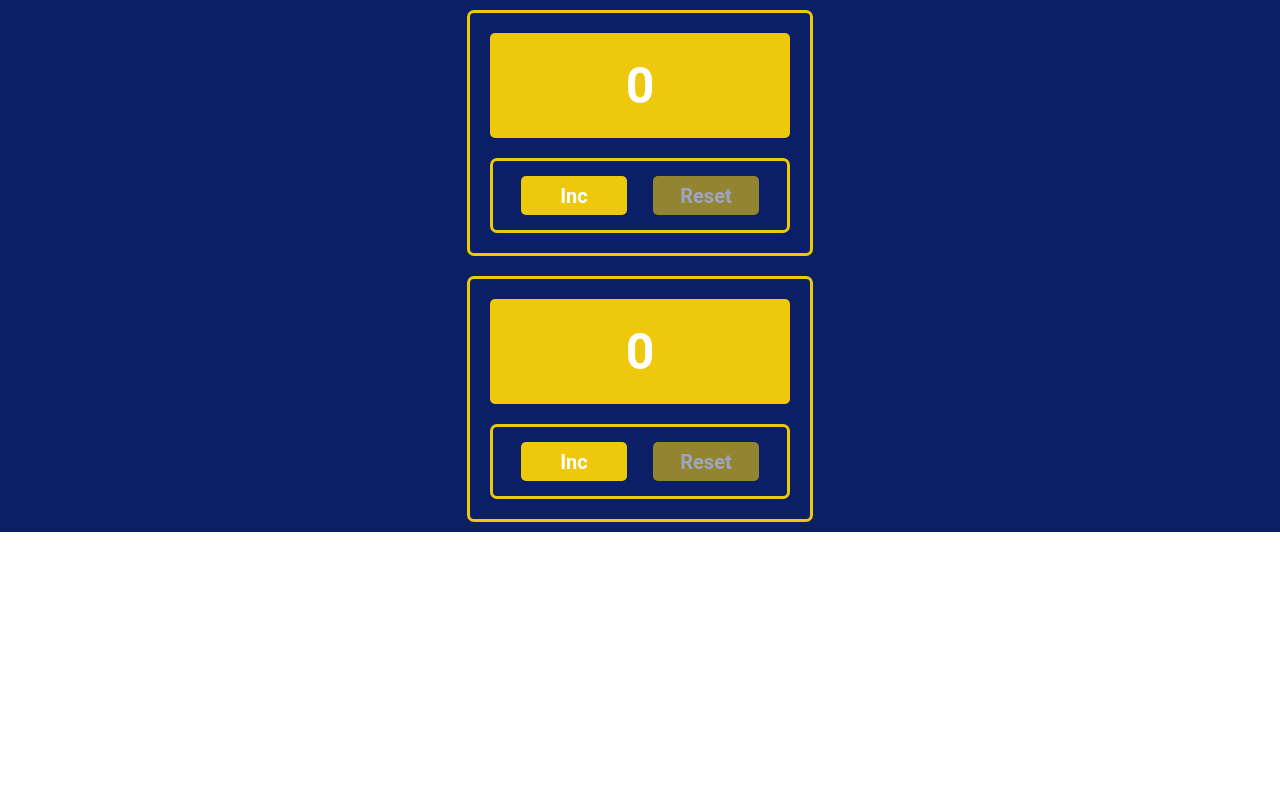
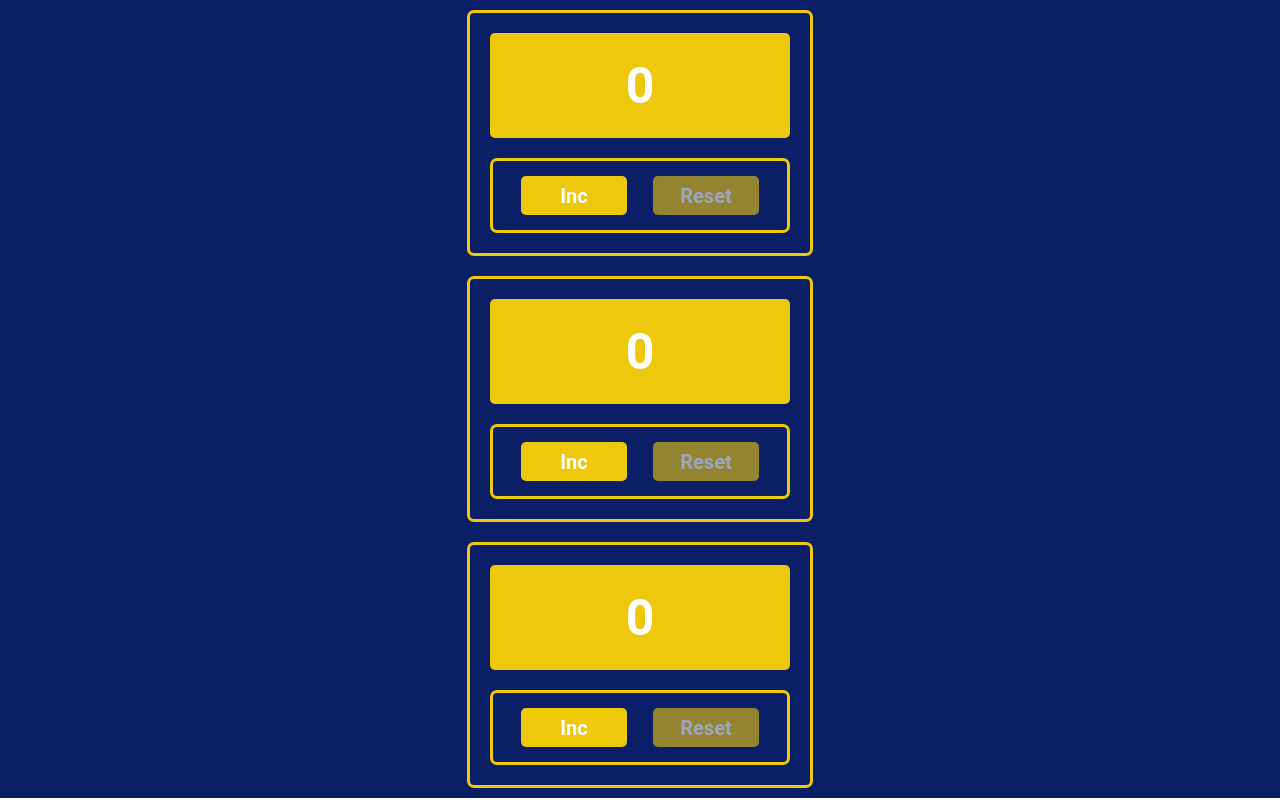
Before and after one commit to EarlMefisto/couter, a React (Create React App) app: page / in a window 1280 px wide. Built offline with nearby package versions, Linux system fonts and the light colour scheme.

Commit message:
add third panel

```diff
--- a/src/App.tsx
+++ b/src/App.tsx
@@ -3,12 +3,14 @@ import "./App.css";
 
 import { FirstPanel } from "./loyout/sections/FirstPanel";
 import { SecondPanel } from "./loyout/sections/SecondPanel";
+import { ThirdPanel } from "./loyout/sections/ThirdPanel";
 
 function Counters() {
   return (
     <StyledCounters>
       <FirstPanel />
       <SecondPanel />
+      <ThirdPanel/>
     </StyledCounters>
   );
 }
--- /dev/null
+++ b/src/loyout/sections/ThirdPanel.tsx
@@ -0,0 +1,75 @@
+import styled from "styled-components";
+import { useState } from "react";
+
+import { Container } from "../../components/Container";
+import { FlexWrapper } from "../../components/FlexWrapper";
+import { Panel } from "../../components/Panel";
+import { Button } from "../../components/Button";
+
+export const ThirdPanel = () => {
+  const [counter, setCounter] = useState(0);
+  const minNumber = 0;
+  const maxNumber = 5;
+
+  const onClickIncHandler = () => {
+    if (counter < 5) {
+      setCounter(counter + 1);
+    }
+  };
+
+  const onClickResetHandler = () => {
+    setCounter(0);
+  };
+
+  return (
+    <Container>
+      <FlexWrapper justify="center">
+        <StyledSecondPanel>
+          <Panel count={counter} maxCount={maxNumber} />
+          <StyledButtonBox>
+            <Button
+              title="Inc"
+              onClickHandler={onClickIncHandler}
+              isDisabled={counter >= maxNumber}
+            />
+            <Button
+              title="Reset"
+              onClickHandler={onClickResetHandler}
+              isDisabled={counter === 0}
+            />
+          </StyledButtonBox>
+        </StyledSecondPanel>
+      </FlexWrapper>
+    </Container>
+  );
+};
+
+const StyledSecondPanel = styled.section`
+  display: flex;
+  flex-direction: column;
+
+  border: 3px solid rgba(237, 200, 13, 0.999);
+  border-radius: 7px;
+
+  width: 300px;
+  height: 200px;
+
+  padding: 20px;
+  margin: 10px 0;
+`;
+
+const StyledButtonBox = styled.button`
+  display: flex;
+  flex-wrap: wrap;
+  justify-content: space-around;
+  align-items: center;
+
+  border: 3px solid rgba(237, 200, 13, 0.999);
+  border-radius: 7px;
+  background-color: rgba(11, 31, 103, 0.999);
+
+  width: 100%;
+  height: 40%;
+
+  padding: 15px;
+`;
```
